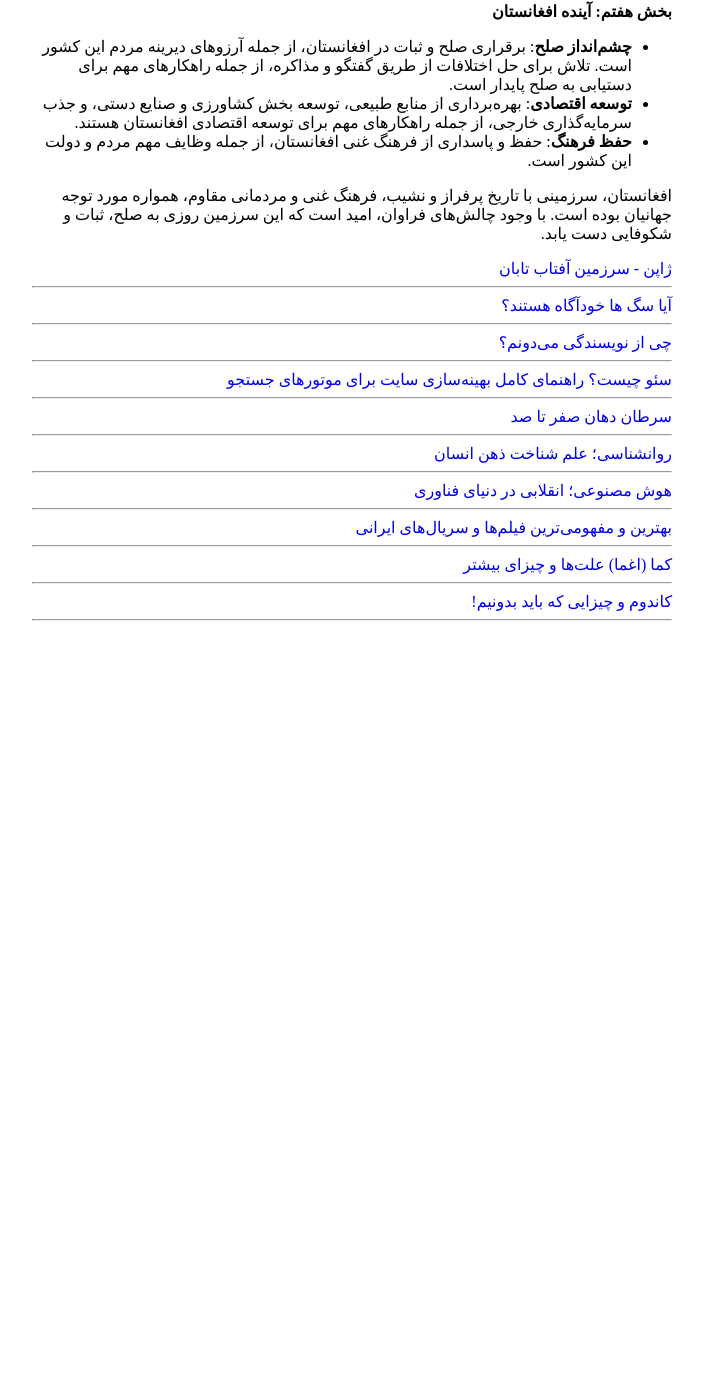
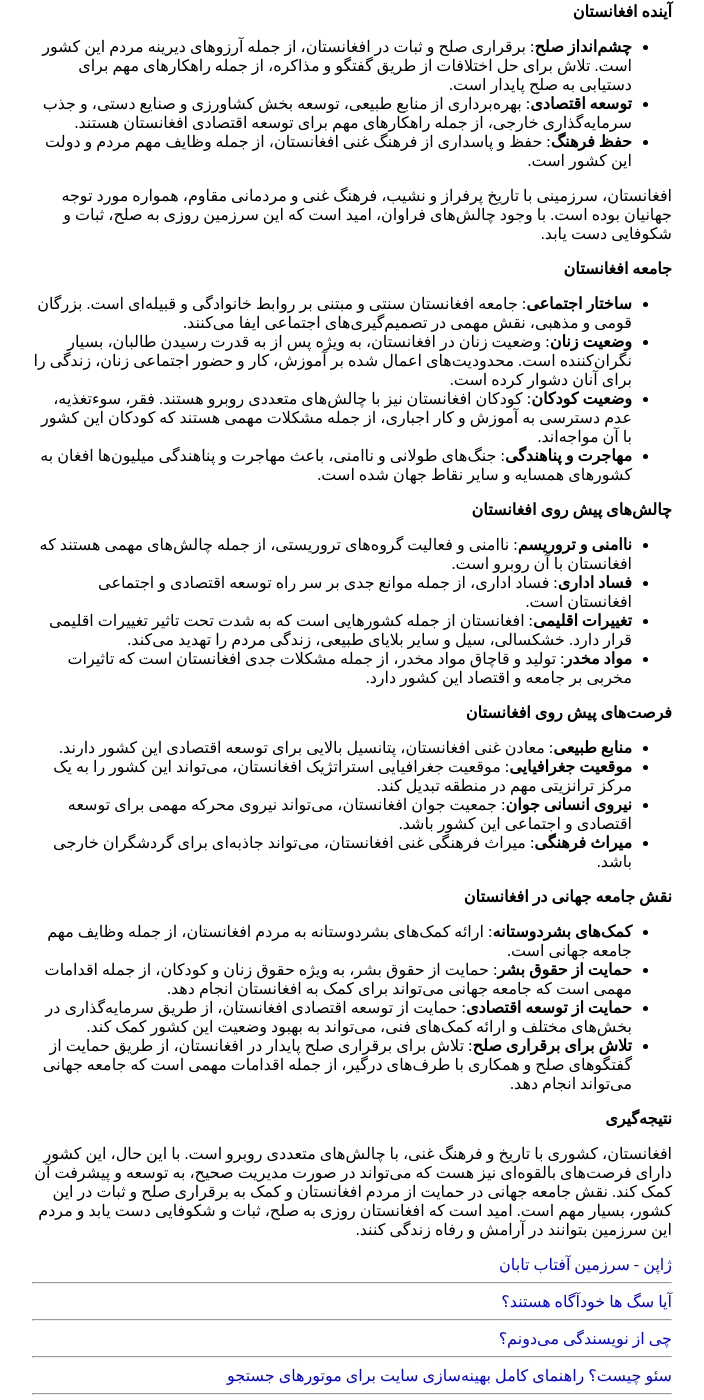
Before and after one commit to darkblog/darkblog.github.io, a Jekyll site: the page built from _posts/2025-2-4-14.md, in a window 1280 px wide and 1400 px high, scrolled down 1690 px. Shown: the whole window, without its empty margins (288-992 px from the left). Built offline with Jekyll 4.4.1, drawn with Linux system fonts in a browser that asks for light colours; before the commit the page ends 2335 px from its top, so only the background shows below that; some of the changed text lies outside the part shown.

Commit message:
Update 2025-2-4-14.md

```diff
--- a/_posts/2025-2-4-14.md
+++ b/_posts/2025-2-4-14.md
@@ -5,50 +5,82 @@ title: افغانستان، کشوری محصور در خشکی
 
 افغانستان، کشوری محصور در خشکی و واقع در قلب آسیا، با تاریخ پرفراز و نشیب، فرهنگ غنی و مردمانی مهمان‌نواز، همواره مورد توجه جهانیان بوده است. این سرزمین که روزگاری محل تلاقی تمدن‌های بزرگ و شاهراه ابریشم بوده، امروز با چالش‌های متعددی دست و پنجه نرم می‌کند. در این مقاله جامع، به بررسی ابعاد مختلف افغانستان، از تاریخ و جغرافیا گرفته تا فرهنگ، اقتصاد و سیاست، می‌پردازیم.
 
-**بخش اول: جغرافیای افغانستان**
+**جغرافیای افغانستان**
 
 * **موقعیت و وسعت**: افغانستان با مساحتی بالغ بر 652,230 کیلومتر مربع، در جنوب آسیا واقع شده و با کشورهای ایران، پاکستان، تاجیکستان، ازبکستان و ترکمنستان هم‌مرز است. این کشور به دلیل موقعیت جغرافیایی استراتژیک، همواره در طول تاریخ مورد توجه قدرت‌های بزرگ بوده است.
 * **توپوگرافی**: افغانستان کشوری کوهستانی است و رشته‌کوه‌های هندوکش، که از شمال شرق تا جنوب غرب امتداد دارند، بخش اعظم این سرزمین را تشکیل می‌دهند. دشت‌های حاصلخیز شمال و جنوب غرب، در کنار رودخانه‌های پرآب، از دیگر ویژگی‌های جغرافیایی این کشور هستند.
 * **آب و هوا**: آب و هوای افغانستان متنوع و متغیر است. زمستان‌های سرد و تابستان‌های گرم و خشک، از ویژگی‌های اقلیمی این سرزمین هستند. میزان بارندگی در مناطق مختلف متفاوت است و مناطق کوهستانی بارش بیشتری نسبت به مناطق دشت دارند.
 * **منابع طبیعی**: افغانستان از نظر منابع طبیعی غنی است. معادن مس، آهن، لیتیوم، طلا و سنگ‌های قیمتی، از جمله منابع ارزشمند این کشور هستند. با این حال، به دلیل جنگ‌های طولانی و عدم سرمایه‌گذاری مناسب، بهره‌برداری از این منابع با چالش‌های جدی روبرو است.
 
-**بخش دوم: تاریخ افغانستان**
+**تاریخ افغانستان**
 
 * **دوران باستان**: افغانستان در طول تاریخ، محل سکونت اقوام و تمدن‌های مختلف بوده است. آثار باستانی به جا مانده از تمدن‌های باختر، هخامنشیان، یونانیان و کوشانیان، گواه این مدعا هستند.
 * **دوران اسلامی**: اسلام در قرن هفتم میلادی وارد افغانستان شد و به تدریج به دین غالب مردم تبدیل شد. سلسله‌های طاهریان، صفاریان، غزنویان، غوریان و تیموریان، از جمله سلسله‌های قدرتمندی بودند که در این سرزمین حکومت کردند.
 * **دوران معاصر**: در قرن نوزدهم، افغانستان به صحنه رقابت قدرت‌های بزرگ، به ویژه روسیه و انگلیس، تبدیل شد. جنگ‌های افغان و انگلیس، و همچنین جنگ‌های داخلی، تاثیرات مخربی بر این کشور گذاشتند.
 * **دوران جنگ‌های اخیر**: اشغال افغانستان توسط شوروی در سال 1979، آغازگر دورانی از جنگ و ناآرامی در این کشور بود. پس از خروج شوروی، جنگ‌های داخلی میان گروه‌های مختلف مجاهدین ادامه یافت. حمله آمریکا به افغانستان در سال 2001، فصل جدیدی در تاریخ این کشور رقم زد. و در سال 2021 با خروج نیروهای آمریکایی طالبان قدرت را بدست گرفت.
 
-**بخش سوم: فرهنگ افغانستان**
+**فرهنگ افغانستان**
 
 * **تنوع قومی و زبانی**: افغانستان کشوری چند قومیتی است و اقوام پشتون، تاجیک، هزاره، ازبک، ترکمن، بلوچ و سایر اقوام، در این سرزمین زندگی می‌کنند. زبان‌های فارسی دری و پشتو، زبان‌های رسمی کشور هستند.
 * **هنر و ادبیات**: افغانستان از نظر هنر و ادبیات غنی است. شعر فارسی، موسیقی محلی، قالی‌بافی، مینیاتور و معماری سنتی، از جمله هنرهای ارزشمند این سرزمین هستند.
 * **آداب و رسوم**: مردم افغانستان به مهمان‌نوازی، احترام به بزرگترها و پایبندی به سنت‌ها معروف هستند. آداب و رسوم محلی، در زندگی روزمره مردم نقش مهمی ایفا می‌کنند.
 * **دین و مذهب**: اکثریت مردم افغانستان مسلمان هستند و پیرو مذهب سنی حنفی می‌باشند. اقلیت‌های شیعه و سایر مذاهب نیز در این کشور زندگی می‌کنند.
 
-**بخش چهارم: اقتصاد افغانستان**
+**اقتصاد افغانستان**
 
 * **کشاورزی**: کشاورزی، بخش مهمی از اقتصاد افغانستان را تشکیل می‌دهد. گندم، جو، برنج، میوه‌جات و خشکبار، از جمله محصولات کشاورزی این کشور هستند.
 * **صنایع دستی**: قالی‌بافی، گلیم‌بافی، سفالگری و سایر صنایع دستی، از جمله منابع درآمد مردم افغانستان هستند.
 * **معادن**: معادن غنی افغانستان، پتانسیل بالایی برای توسعه اقتصادی این کشور دارند. با این حال، به دلیل مشکلات امنیتی و عدم سرمایه‌گذاری مناسب، بهره‌برداری از این منابع با چالش‌های جدی روبرو است.
 * **چالش‌های اقتصادی**: جنگ‌های طولانی، فقر، بیکاری، فساد اداری و عدم دسترسی به خدمات اساسی، از جمله چالش‌های اقتصادی مهم افغانستان هستند.
 
-**بخش پنجم: سیاست افغانستان**
+**سیاست افغانستان**
 
 * **ساختار سیاسی**: ساختار سیاسی افغانستان در طول تاریخ دستخوش تغییرات زیادی بوده است. پس از سقوط طالبان در سال 2001، نظام جمهوری اسلامی در این کشور برقرار شد. اما با به قدرت رسیدن دوباره طالبان در سال 2021، نظام سیاسی افغانستان بار دیگر تغییر کرد.
 * **چالش‌های سیاسی**: ناامنی، فساد اداری، اختلافات قومی و سیاسی، و دخالت کشورهای خارجی، از جمله چالش‌های سیاسی مهم افغانستان هستند.
 * **روابط خارجی**: افغانستان با کشورهای همسایه و قدرت‌های بزرگ، روابط پیچیده‌ای دارد. تلاش برای برقراری روابط دوستانه با همه کشورها، از جمله اهداف سیاست خارجی افغانستان است.
 
-**بخش ششم: وضعیت کنونی افغانستان**
+**وضعیت کنونی افغانستان**
 
 * **حکومت طالبان**: در حال حاضر، طالبان بر افغانستان حکومت می‌کنند. به رسمیت شناخته شدن حکومت طالبان توسط جامعه جهانی، از جمله مسائل مهمی است که در حال حاضر مطرح است.
 * **وضعیت حقوق بشر**: وضعیت حقوق بشر در افغانستان، به ویژه حقوق زنان و دختران، نگران‌کننده است. محدودیت‌های اعمال شده توسط طالبان، زندگی را برای بسیاری از مردم دشوار کرده است.
 * **بحران انسانی**: افغانستان با بحران انسانی جدی روبرو است. فقر، بیکاری، گرسنگی و کمبود خدمات اساسی، زندگی را برای میلیون‌ها نفر تهدید می‌کند.
 
-**بخش هفتم: آینده افغانستان**
+**آینده افغانستان**
 
 * **چشم‌انداز صلح**: برقراری صلح و ثبات در افغانستان، از جمله آرزوهای دیرینه مردم این کشور است. تلاش برای حل اختلافات از طریق گفتگو و مذاکره، از جمله راهکارهای مهم برای دستیابی به صلح پایدار است.
 * **توسعه اقتصادی**: بهره‌برداری از منابع طبیعی، توسعه بخش کشاورزی و صنایع دستی، و جذب سرمایه‌گذاری خارجی، از جمله راهکارهای مهم برای توسعه اقتصادی افغانستان هستند.
 * **حفظ فرهنگ**: حفظ و پاسداری از فرهنگ غنی افغانستان، از جمله وظایف مهم مردم و دولت این کشور است.
 
 افغانستان، سرزمینی با تاریخ پرفراز و نشیب، فرهنگ غنی و مردمانی مقاوم، همواره مورد توجه جهانیان بوده است. با وجود چالش‌های فراوان، امید است که این سرزمین روزی به صلح، ثبات و شکوفایی دست یابد.
+
+**جامعه افغانستان**
+
+* **ساختار اجتماعی**: جامعه افغانستان سنتی و مبتنی بر روابط خانوادگی و قبیله‌ای است. بزرگان قومی و مذهبی، نقش مهمی در تصمیم‌گیری‌های اجتماعی ایفا می‌کنند.
+* **وضعیت زنان**: وضعیت زنان در افغانستان، به ویژه پس از به قدرت رسیدن طالبان، بسیار نگران‌کننده است. محدودیت‌های اعمال شده بر آموزش، کار و حضور اجتماعی زنان، زندگی را برای آنان دشوار کرده است.
+* **وضعیت کودکان**: کودکان افغانستان نیز با چالش‌های متعددی روبرو هستند. فقر، سوءتغذیه، عدم دسترسی به آموزش و کار اجباری، از جمله مشکلات مهمی هستند که کودکان این کشور با آن مواجه‌اند.
+* **مهاجرت و پناهندگی**: جنگ‌های طولانی و ناامنی، باعث مهاجرت و پناهندگی میلیون‌ها افغان به کشورهای همسایه و سایر نقاط جهان شده است.
+
+**چالش‌های پیش روی افغانستان**
+
+* **ناامنی و تروریسم**: ناامنی و فعالیت گروه‌های تروریستی، از جمله چالش‌های مهمی هستند که افغانستان با آن روبرو است.
+* **فساد اداری**: فساد اداری، از جمله موانع جدی بر سر راه توسعه اقتصادی و اجتماعی افغانستان است.
+* **تغییرات اقلیمی**: افغانستان از جمله کشورهایی است که به شدت تحت تاثیر تغییرات اقلیمی قرار دارد. خشکسالی، سیل و سایر بلایای طبیعی، زندگی مردم را تهدید می‌کند.
+* **مواد مخدر**: تولید و قاچاق مواد مخدر، از جمله مشکلات جدی افغانستان است که تاثیرات مخربی بر جامعه و اقتصاد این کشور دارد.
+
+**فرصت‌های پیش روی افغانستان**
+
+* **منابع طبیعی**: معادن غنی افغانستان، پتانسیل بالایی برای توسعه اقتصادی این کشور دارند.
+* **موقعیت جغرافیایی**: موقعیت جغرافیایی استراتژیک افغانستان، می‌تواند این کشور را به یک مرکز ترانزیتی مهم در منطقه تبدیل کند.
+* **نیروی انسانی جوان**: جمعیت جوان افغانستان، می‌تواند نیروی محرکه مهمی برای توسعه اقتصادی و اجتماعی این کشور باشد.
+* **میراث فرهنگی**: میراث فرهنگی غنی افغانستان، می‌تواند جاذبه‌ای برای گردشگران خارجی باشد.
+
+**نقش جامعه جهانی در افغانستان**
+
+* **کمک‌های بشردوستانه**: ارائه کمک‌های بشردوستانه به مردم افغانستان، از جمله وظایف مهم جامعه جهانی است.
+* **حمایت از حقوق بشر**: حمایت از حقوق بشر، به ویژه حقوق زنان و کودکان، از جمله اقدامات مهمی است که جامعه جهانی می‌تواند برای کمک به افغانستان انجام دهد.
+* **حمایت از توسعه اقتصادی**: حمایت از توسعه اقتصادی افغانستان، از طریق سرمایه‌گذاری در بخش‌های مختلف و ارائه کمک‌های فنی، می‌تواند به بهبود وضعیت این کشور کمک کند.
+* **تلاش برای برقراری صلح**: تلاش برای برقراری صلح پایدار در افغانستان، از طریق حمایت از گفتگوهای صلح و همکاری با طرف‌های درگیر، از جمله اقدامات مهمی است که جامعه جهانی می‌تواند انجام دهد.
+
+**نتیجه‌گیری**
+
+افغانستان، کشوری با تاریخ و فرهنگ غنی، با چالش‌های متعددی روبرو است. با این حال، این کشور دارای فرصت‌های بالقوه‌ای نیز هست که می‌تواند در صورت مدیریت صحیح، به توسعه و پیشرفت آن کمک کند. نقش جامعه جهانی در حمایت از مردم افغانستان و کمک به برقراری صلح و ثبات در این کشور، بسیار مهم است. امید است که افغانستان روزی به صلح، ثبات و شکوفایی دست یابد و مردم این سرزمین بتوانند در آرامش و رفاه زندگی کنند.
```
